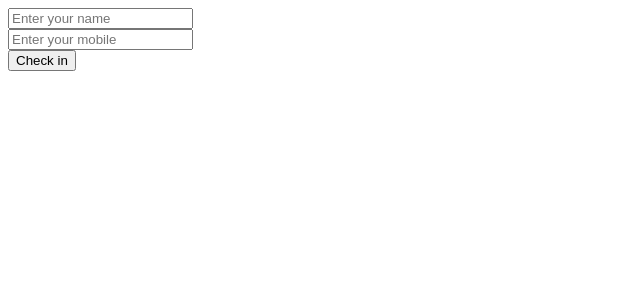
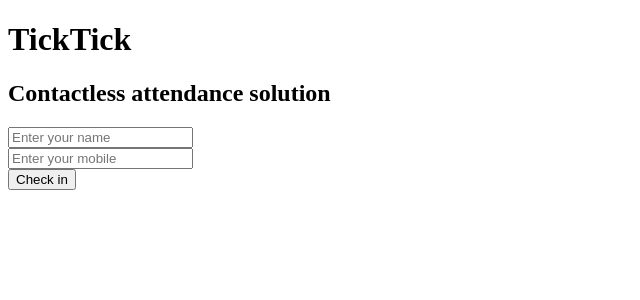
Before and after one commit to theleadio/nuxt-template, a Nuxt app: page /checkin in a window 1280 px wide. Shown: the top 300 px of the page, without its empty margins (0-640 px from the left). Built offline with nearby package versions, Linux system fonts and the light colour scheme.

Commit message:
implemented basic css

```diff
--- a/pages/checkin.vue
+++ b/pages/checkin.vue
@@ -1,15 +1,24 @@
 <template>
   <div>
-    <form class="w-full max-w-sm">
-      <div>
-        <input type="text" placeholder="Enter your name" aria-label="Full name">
+    <div class='mt-64 text-center'>
+      <h1 class='text-3xl'>TickTick</h1>
+      <h2 class='text-xl'>Contactless attendance solution</h2>
+    </div>
+    <form class="w-full">
+      <div class='flex items-center border-b border-b-2 mx-auto w-64 mt-5'>
+        <input class='focus:outline-none' type="text" placeholder="Enter your name" aria-label="Full name">
       </div>
 
-      <div>
-        <input type="tel" placeholder="Enter your mobile" aria-label="Full name">
+      <div class='text-center flex items-center border-b border-b-2 mx-auto w-64 mt-5'>
+        <input class='focus:outline-none' type="tel" placeholder="Enter your mobile" aria-label="Full name">
       </div>
 
-      <button>Check in</button>
+      <div class="text-center mt-5">
+        <button class="flex-shrink-0 bg-teal-500 hover:bg-teal-700 border-teal-500 hover:border-teal-700 text-sm border-4 text-white py-1 px-2 rounded" type="button">
+      Check in
+    </button>
+      </div>
+
 
     </form>
   </div>
```
